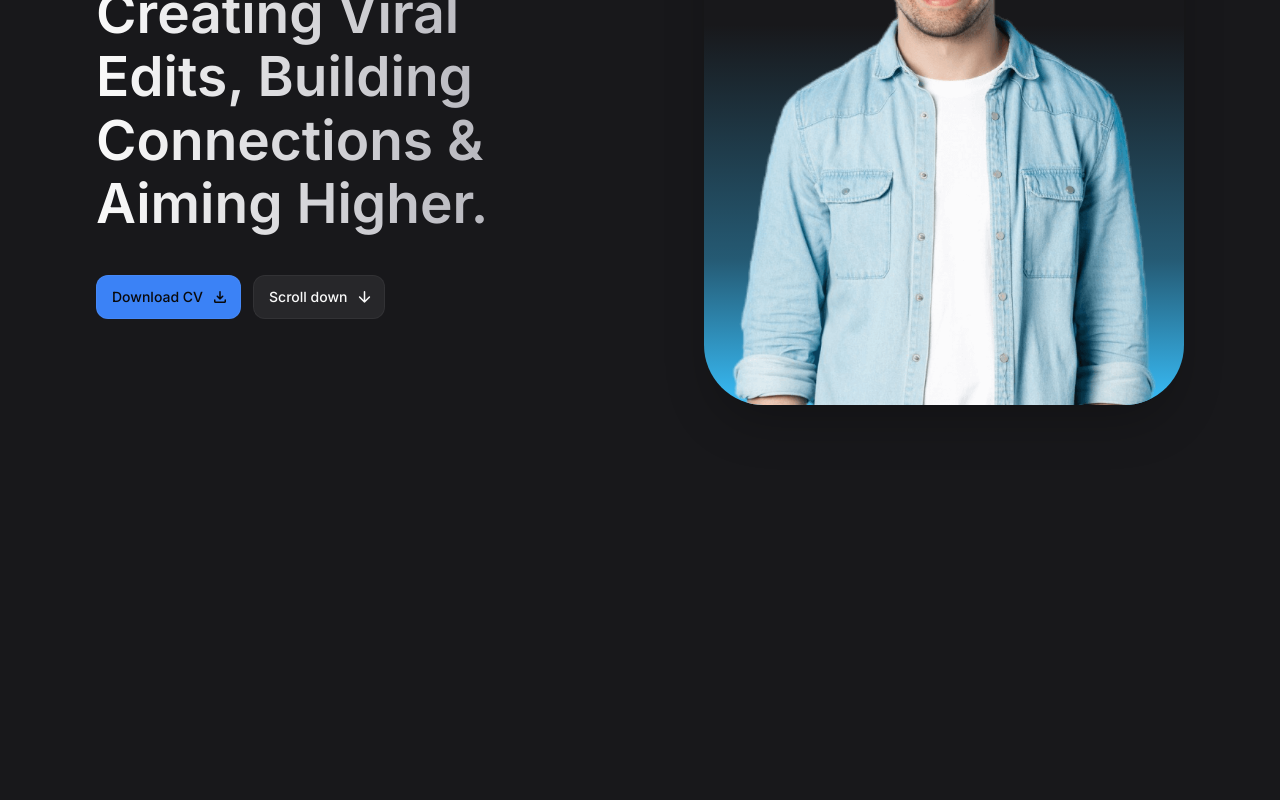
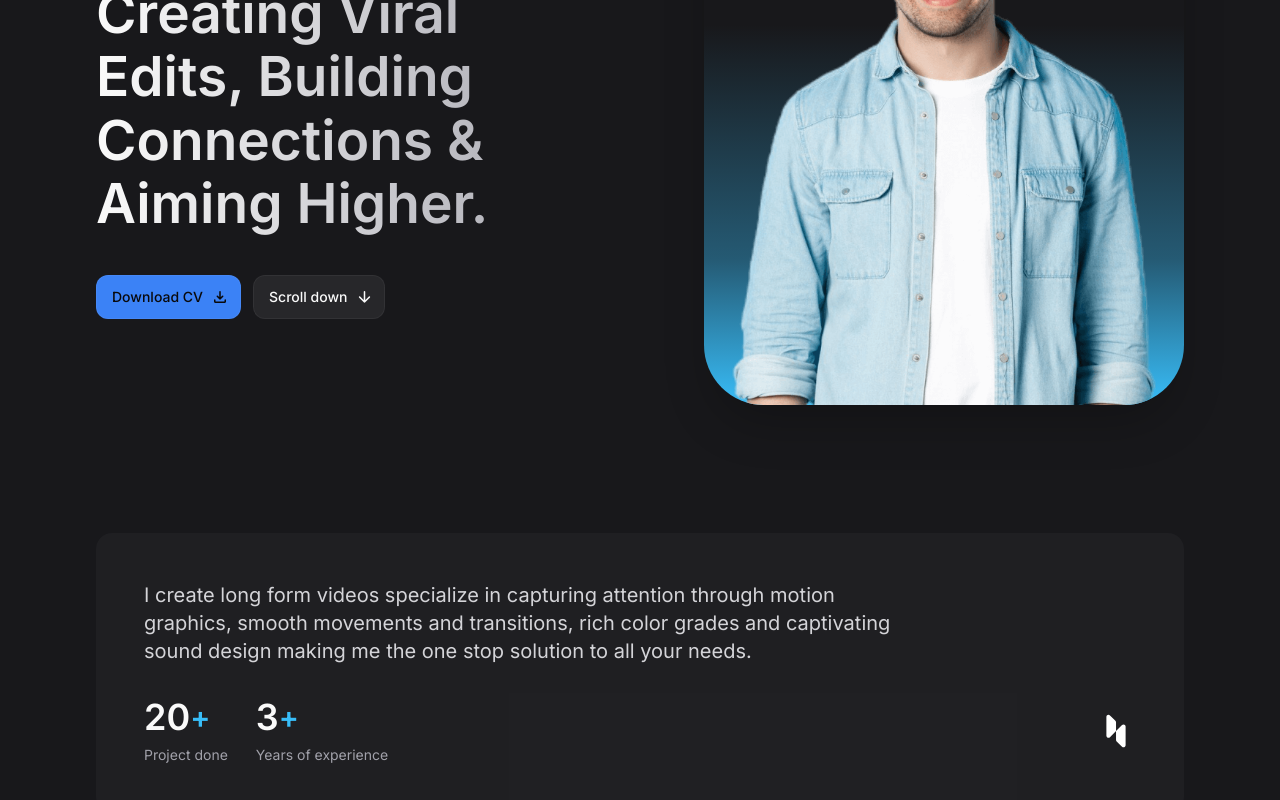
Before and after one commit to Snehdoshi/Portfolio-Website, a React (Vite) app: page / in a window 1280 px wide. Shown: the part 324-1124 px from the top of the page. Before the commit the page ends 800 px from the top, so only its background shows below. Built offline with nearby package versions, Linux system fonts and the light colour scheme.

Commit message:
Created the about Section and styled it

```diff
--- a/src/App.jsx
+++ b/src/App.jsx
@@ -1,5 +1,6 @@
 import Header from "./components/Header"
 import Hero from "./components/Hero"
+import About from "./components/About"
 
 
 
@@ -9,6 +10,7 @@ const App =  () => {
     <Header />
     <main>
       <Hero />
+      <About />
     </main>
      </>
   )
--- /dev/null
+++ b/src/components/About.jsx
@@ -0,0 +1,56 @@
+import React from 'react'
+
+
+const aboutItems = [
+  {
+    label: 'Project done',
+    number:20
+  },
+  {
+    label: 'Years of experience',
+    number: 3
+  }
+];
+
+const About = () => {
+  return (
+  <section id="about" className="section">
+    <div className="container">
+        <div className="bg-zinc-800/50 p-7 rounded-2xl md:p-12">
+          <p className="text-zinc-300 mb-4 md:mb-8 md:text-xl md:max-w-[60ch]">
+           I create long form videos specialize in capturing attention through motion graphics, smooth movements and transitions, rich color grades and captivating sound design making me the one stop solution to all your needs.
+        </p>
+
+        <div className="flex flex-wrap items-center gap-4 md:gap-7">
+          {
+            aboutItems.map(({ label , number } , key) => (
+              <div key={key}>
+                <div className="flex items-center md:mb-2">
+                  <span className="text-2xl font-semibold md:text-4xl">{number}</span>
+                  <span className="text-sky-400 font-semibold md: text-3xl" >+</span>
+                </div>
+
+                <p className="text-sm text-zinc-400">{label}</p>
+              </div>
+            ))
+          }
+
+          <img
+          src="/images/logo.svg"
+          alt="Logo"
+          height={30}
+          width={30}
+          className="ml-auto md: w-[40px] md: h-[40px]"
+          />
+        </div>
+
+
+
+        </div>
+      </div>
+
+  </section>
+  )
+}
+
+export default About
--- a/src/index.css
+++ b/src/index.css
@@ -89,3 +89,7 @@ body {
 .btn-outline {
   @apply h-11 bg-zinc-800 hover:bg-zinc-700 active:bg-zinc-800
 }
+
+.section {
+  @apply pt-20 lg:pt-32;
+}
```
